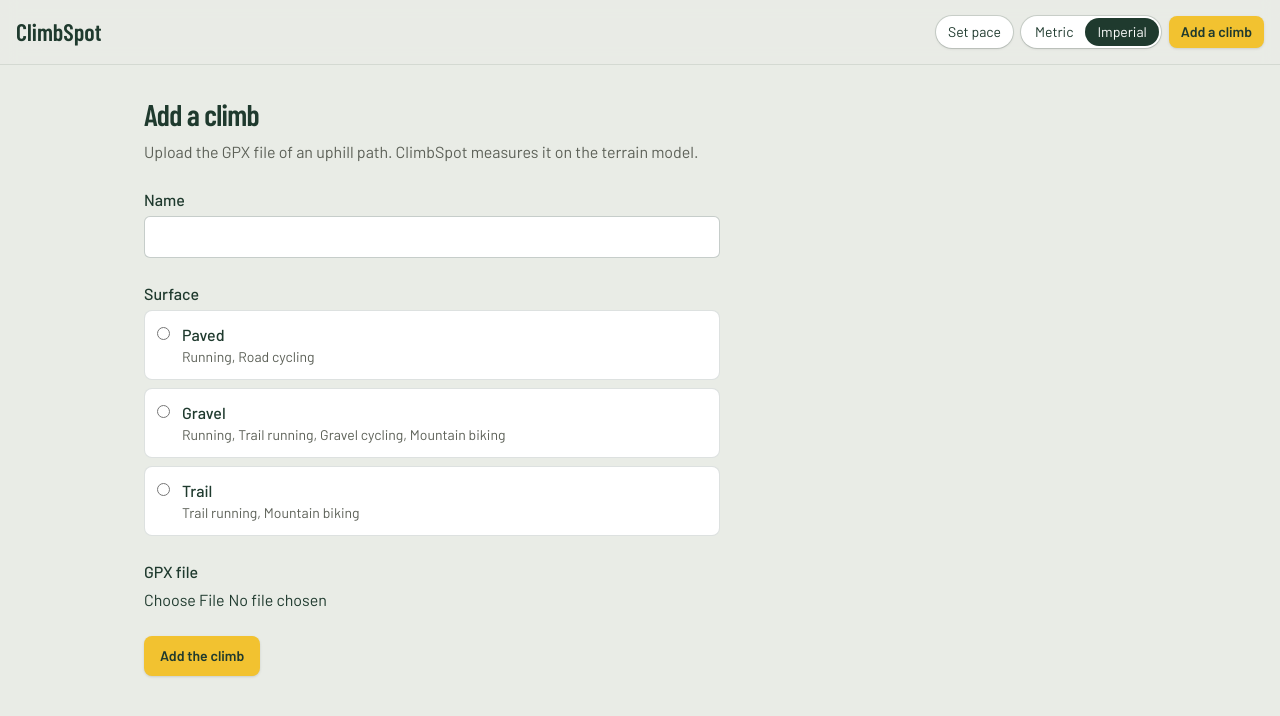
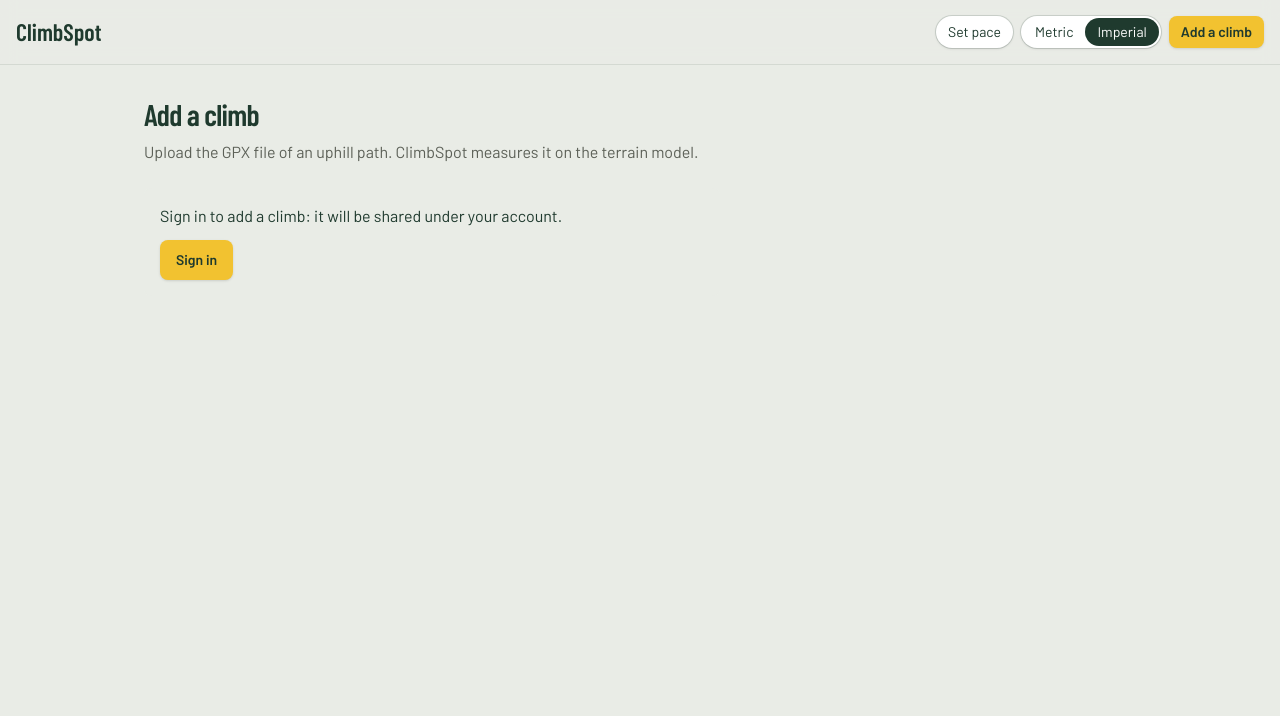
Before and after one commit to Sayzzi/climbspot-frontend, a React (Vite) app: page /ascents/new in a window 1280 px wide. Shown: the top 716 px of the page. Built offline with nearby package versions, Linux system fonts and the light colour scheme; no server answers; a web font is replaced by a local one; what openapi-fetch would draw is missing.

Commit message:
feat(ascents): add Ascents as a Contributor
Signed out, the add-a-climb page invites to sign in; signed in, the upload
carries the session's token, and a refused session asks to sign in again.

Closes #13

```diff
--- a/src/locales/en/ascents.json
+++ b/src/locales/en/ascents.json
@@ -64,6 +64,8 @@
     "file": "GPX file",
     "submit": "Add the climb",
     "submitting": "Adding…",
+    "signInNeeded": "Sign in to add a climb: it will be shared under your account.",
+    "signIn": "Sign in",
     "errors": {
       "nameRequired": "Give the climb a name.",
       "nameTooLong": "Keep the name to 100 characters or fewer.",
--- a/src/locales/en/common.json
+++ b/src/locales/en/common.json
@@ -14,7 +14,7 @@
     "ROUTE_NOT_FOUND": "This resource does not exist.",
     "INTERNAL_ERROR": "Something went wrong on our side. Please try again.",
     "ASCENT_NOT_FOUND": "This climb does not exist or has been removed.",
-    "ASCENT_CREATION_DISABLED": "Adding climbs is not open yet. Check back soon!",
+    "AUTHENTICATION_REQUIRED": "Sign in again to continue.",
     "GPX_INVALID": "This file is not a valid GPX file.",
     "GPX_EMPTY": "This file has no track or route with at least two points.",
     "GPX_TOO_LARGE": "This file is too large. Use a file under 5 MB with at most 20,000 points.",
--- a/src/routes/ascents/new.tsx
+++ b/src/routes/ascents/new.tsx
@@ -1,7 +1,9 @@
-import { createFileRoute, useNavigate } from '@tanstack/react-router';
+import { createFileRoute, Link, useNavigate } from '@tanstack/react-router';
 import { useTranslation } from 'react-i18next';
 
 import { UploadForm } from '@/features/ascents';
+import { useAuth } from '@/shared/auth';
+import { buttonVariants } from '@/shared/ui/button-variants';
 
 export const Route = createFileRoute('/ascents/new')({
   component: NewAscentPage,
@@ -10,6 +12,7 @@ export const Route = createFileRoute('/ascents/new')({
 function NewAscentPage() {
   const { t } = useTranslation('ascents');
   const navigate = useNavigate();
+  const { session } = useAuth();
 
   return (
     <section className="flex flex-col gap-6">
@@ -17,11 +20,21 @@ function NewAscentPage() {
         <h1 className="text-3xl font-bold tracking-tight">{t('upload.title')}</h1>
         <p className="mt-2 text-ink-muted">{t('upload.intro')}</p>
       </div>
-      <UploadForm
-        onCreated={(ascent) => {
-          void navigate({ to: '/ascents/$ascentId', params: { ascentId: ascent.id } });
-        }}
-      />
+      {/* Ascents are added by Contributors: any signed-in Visitor. */}
+      {session ? (
+        <UploadForm
+          onCreated={(ascent) => {
+            void navigate({ to: '/ascents/$ascentId', params: { ascentId: ascent.id } });
+          }}
+        />
+      ) : (
+        <div className="flex max-w-xl flex-col items-start gap-3 rounded-lg bg-lichen p-4">
+          <p>{t('upload.signInNeeded')}</p>
+          <Link to="/sign-in" className={buttonVariants()}>
+            {t('upload.signIn')}
+          </Link>
+        </div>
+      )}
     </section>
   );
 }
--- a/src/shared/api/error-message.ts
+++ b/src/shared/api/error-message.ts
@@ -8,9 +8,9 @@ export const errorCodes = [
   'BAD_REQUEST',
   'VALIDATION_FAILED',
   'ROUTE_NOT_FOUND',
+  'AUTHENTICATION_REQUIRED',
   'INTERNAL_ERROR',
   'ASCENT_NOT_FOUND',
-  'ASCENT_CREATION_DISABLED',
   'GPX_INVALID',
   'GPX_EMPTY',
   'GPX_TOO_LARGE',
```
Also changed, not shown: 1 other file (tests, documents, lock files or other folders).
